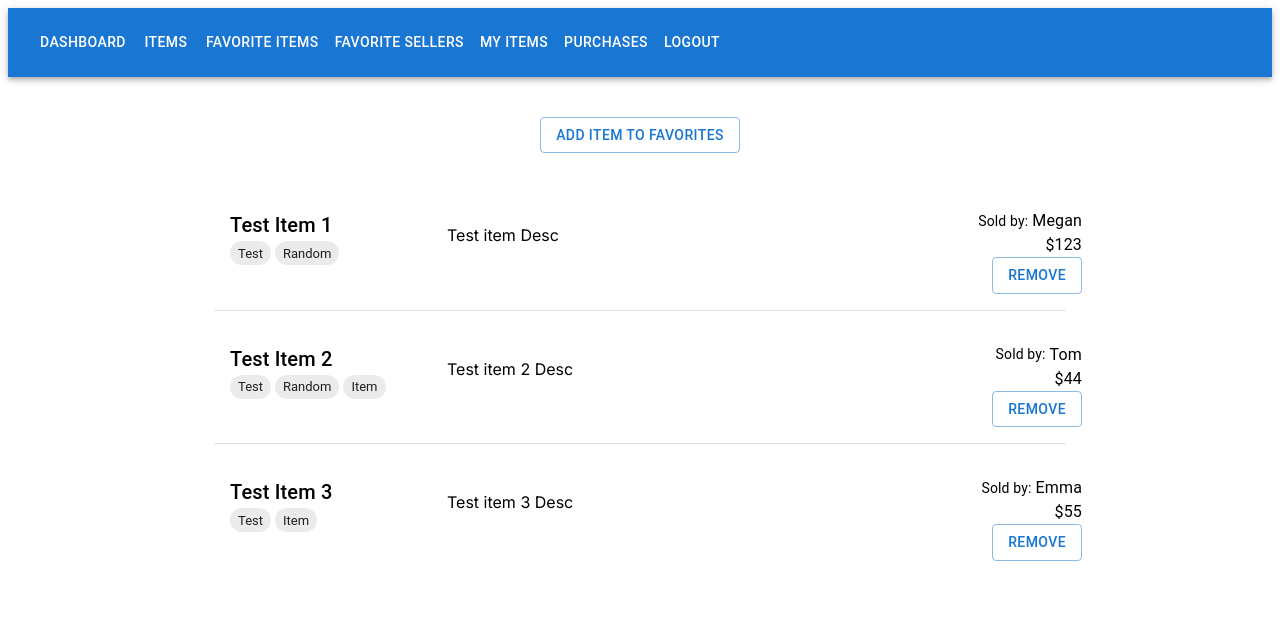
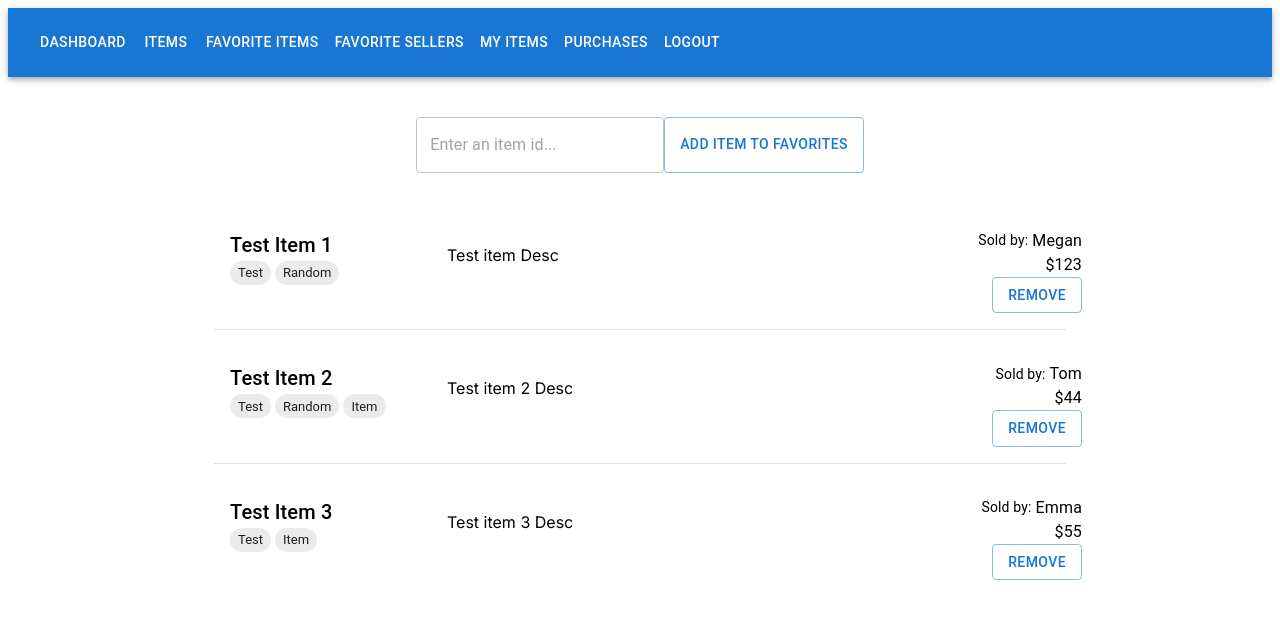
Before and after one commit to matfitchell/dubiousdatabase, a Next.js app in the folder comp440-app/: page /dashboard/favoriteItems in a window 1280 px wide. Shown: the top 618 px of the page. Built offline with nearby package versions, Linux system fonts and the light colour scheme; sample sign-in values are in the browser's storage.

Commit message:
Added fetch calls to favorites pages.

```diff
--- a/comp440-app/src/app/dashboard/favoriteItems/page.js
+++ b/comp440-app/src/app/dashboard/favoriteItems/page.js
@@ -1,7 +1,7 @@
 "use client";
 
 import FavoriteItem from "@/app/components/favoriteItem";
-import {Stack, Grid, Button, Container, Divider, Chip, } from "@mui/material";
+import {Stack, Alert, Button, Container, Divider, OutlinedInput} from "@mui/material";
 import { useEffect, useState } from "react";
 
 const FavoriteItems = () => {
@@ -33,6 +33,29 @@ const FavoriteItems = () => {
     ];
 
     const [favorites, setFavorites] = useState(testFavs);
+    const [item, setItem] = useState("");
+    const [alertText, setAlertText] = useState(null);
+
+    useEffect(() => {
+        const userObj = {
+            username: localStorage.getItem("user")
+        };
+
+        // fetch("http://localhost:5000/api/item/favorites", {
+        //     method: "POST",
+        //     headers: {
+        //         "Content-Type": "application/json"
+        //     },
+        //     body: JSON.stringify(userObj)
+        // }).then(response => response.json())
+        // .then(json => {
+        //     if (json && json.message) {
+        //         setAlertText(json.message);
+        //     } else {
+        //         setFavorites(json);
+        //     }
+        // })
+    }, []);
 
     const handleRemove = (id) => {
         // Remove item with id from favorites
@@ -40,17 +63,47 @@ const FavoriteItems = () => {
         setFavorites(filtered);
     }
 
+    const handleAdd = (id) => {
+        const addObj = {
+            username: localStorage.getItem("user"),
+            itemId: id
+        }
+
+        // fetch("http://localhost:5000/api/item/favorite", {
+        //     method: "POST",
+        //     headers: {
+        //         "Content-Type": "application/json"
+        //     },
+        //     body: JSON.stringify(addObj)
+        // }).then(response => {
+        //     if (response.ok) {
+        //         setAlertText(null);
+        //     }
+        //     return response.json();
+        // })
+        // .then(json => {
+        //     if (json && json.message) {
+        //         setAlertText(json.message);
+        //     }
+        //     else if (json && json.id) {
+        //         setFavorites([...favorites, json]);
+        //     }
+        // });
+    }
+
 
     return (
         <Container maxWidth="md">
-            <Stack direction={"column"} justifyContent={"center"} alignItems={"center"} paddingTop={5}>
-                <Grid container spacing={2} maxWidth={400}>
-                    <Grid item xs={12} textAlign={"center"}>
-                        <Button variant="outlined">
-                            Add Item to Favorites
-                        </Button>
-                    </Grid>
-                </Grid>
+            {alertText ? <Alert severity="error" sx={{ marginTop: "20px"}}>{alertText}</Alert> : <></>}
+            <Stack direction={"row"} justifyContent={"center"} alignItems={"stretch"} paddingTop={5}>
+                <OutlinedInput
+                    required
+                    type="number"
+                    placeholder="Enter an item id..."
+                    onChange={(e) => setItem(e.target.value)} />
+                <Button variant="outlined" onClick={() => handleAdd(item)}>
+                    Add Item to Favorites
+                </Button>
             </Stack>
             <Stack
             spacing={2}
```
Also changed, not shown: comp440-app/src/app/components/item.js (+0 -14 lines), comp440-app/src/app/dashboard/favoriteSellers/page.js (+61 -10 lines).
